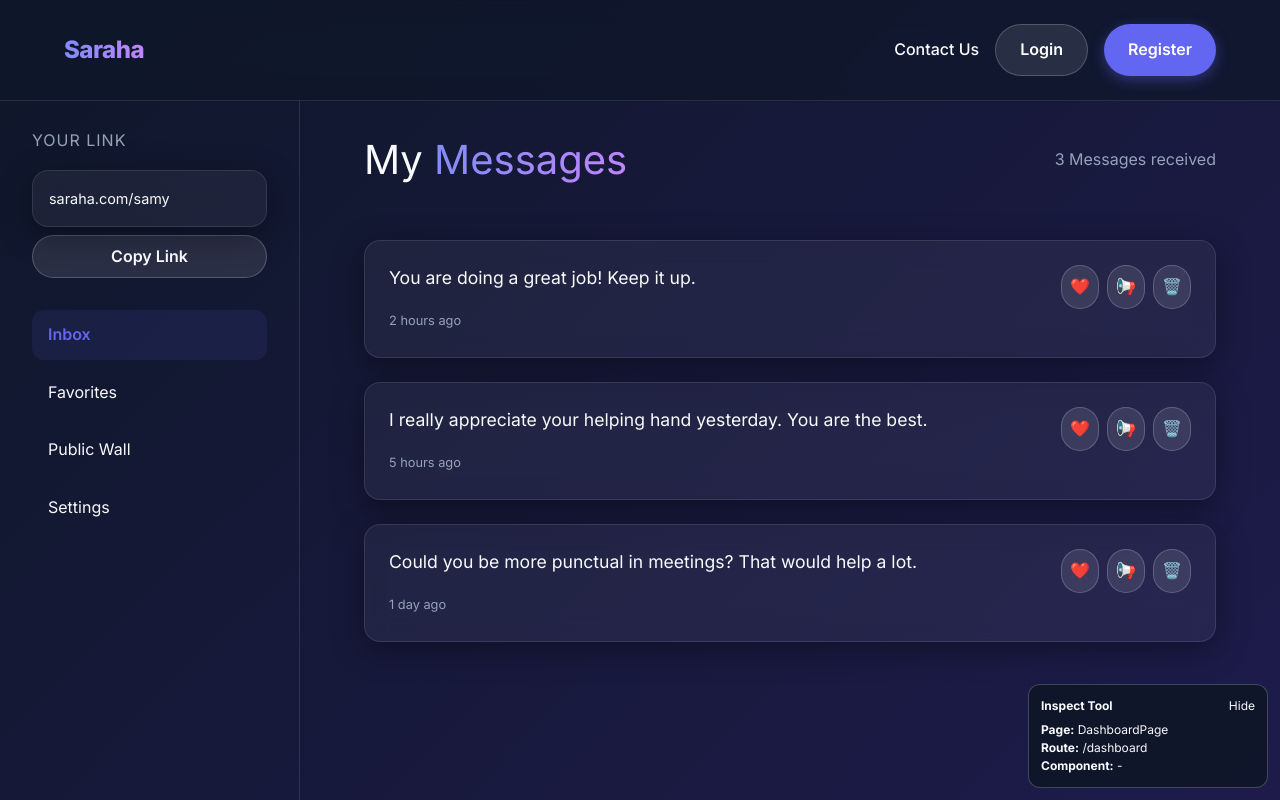
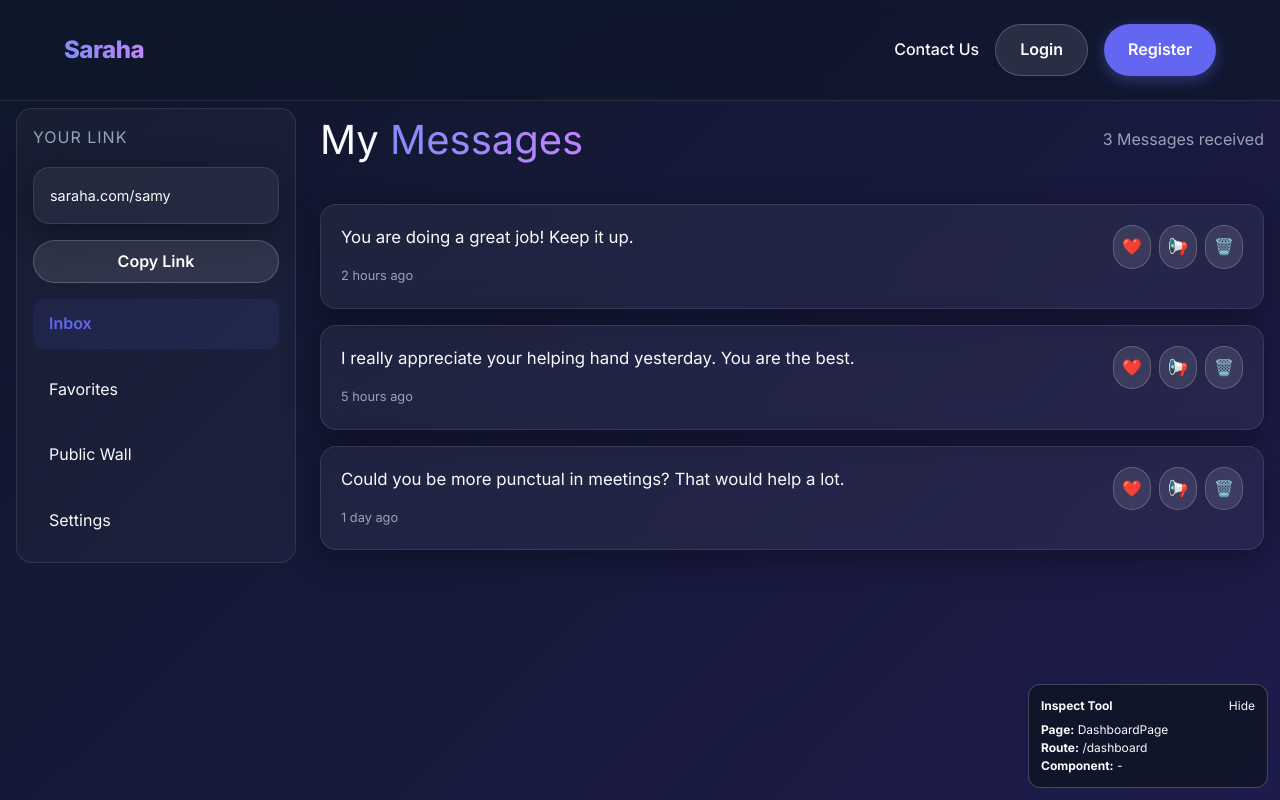
Before and after one commit to SamyShaawat/Saraha, a React (Vite) app in the folder apps/frontend/: page /dashboard in a window 1280 px wide. Built offline with nearby package versions, Linux system fonts and the light colour scheme.

Commit message:
feat(ui): construct modular dashboard views

```diff
--- /dev/null
+++ b/apps/frontend/src/app/components/dashboard/DashboardHeader.tsx
@@ -0,0 +1,14 @@
+import React from 'react';
+
+export function DashboardHeader({ totalMessages }: { totalMessages: number }) {
+  return (
+    <header style={{ marginBottom: '2rem', display: 'flex', justifyContent: 'space-between', alignItems: 'center', flexWrap: 'wrap', gap: '0.75rem' }}>
+      <h1 style={{ fontSize: 'clamp(1.8rem, 4vw, 2.5rem)' }}>
+        My <span className="gradient-text">Messages</span>
+      </h1>
+      <div style={{ color: 'var(--text-muted)' }}>{totalMessages} Messages received</div>
+    </header>
+  );
+}
+
+export default DashboardHeader;
--- /dev/null
+++ b/apps/frontend/src/app/components/dashboard/DashboardSidebar.tsx
@@ -0,0 +1,36 @@
+import React from 'react';
+import { Link } from 'react-router-dom';
+import { inspectProps } from '../../features/shared/utils/inspect';
+
+export function DashboardSidebar() {
+  return (
+    <aside {...inspectProps('DashboardPage.Sidebar')} className="sidebar-panel responsive-stack">
+      <div className="responsive-stack">
+        <h3 style={{ fontSize: '1rem', color: 'var(--text-muted)', textTransform: 'uppercase', letterSpacing: '1px' }}>Your Link</h3>
+        <div className="glass-panel" style={{ padding: '1rem', fontSize: '0.9rem', wordBreak: 'break-all' }}>
+          saraha.com/samy
+        </div>
+        <button className="btn btn-glass" style={{ width: '100%', padding: '0.5rem' }}>
+          Copy Link
+        </button>
+      </div>
+
+      <nav {...inspectProps('DashboardPage.SidebarNav')} className="responsive-stack">
+        <Link to="/dashboard" style={{ padding: '0.75rem 1rem', borderRadius: 'var(--radius-md)', background: 'rgba(99, 102, 241, 0.1)', color: 'var(--primary-color)', fontWeight: 600 }}>
+          Inbox
+        </Link>
+        <Link to="/favorites" style={{ padding: '0.75rem 1rem', borderRadius: 'var(--radius-md)' }}>
+          Favorites
+        </Link>
+        <Link to="/public-messages" style={{ padding: '0.75rem 1rem', borderRadius: 'var(--radius-md)' }}>
+          Public Wall
+        </Link>
+        <Link to="/settings" style={{ padding: '0.75rem 1rem', borderRadius: 'var(--radius-md)' }}>
+          Settings
+        </Link>
+      </nav>
+    </aside>
+  );
+}
+
+export default DashboardSidebar;
--- /dev/null
+++ b/apps/frontend/src/app/components/dashboard/MessageList.tsx
@@ -0,0 +1,46 @@
+import React from 'react';
+import { inspectProps } from '../../features/shared/utils/inspect';
+
+export type DashboardMessage = {
+  id: string;
+  content: string;
+  date: string;
+};
+
+function MessageCard({ content, date, id }: DashboardMessage) {
+  return (
+    <div
+      {...inspectProps('DashboardPage.MessageCard', { messageId: id })}
+      className="glass-panel animate-fade-in-up"
+      style={{ padding: '1.25rem', display: 'flex', justifyContent: 'space-between', alignItems: 'flex-start', gap: '1rem', flexWrap: 'wrap' }}
+    >
+      <div style={{ flex: 1, minWidth: '220px' }}>
+        <p style={{ fontSize: '1.05rem', marginBottom: '0.75rem', lineHeight: '1.5' }}>{content}</p>
+        <span style={{ fontSize: '0.8rem', color: 'var(--text-muted)' }}>{date}</span>
+      </div>
+      <div style={{ display: 'flex', gap: '0.5rem' }}>
+        <button className="btn btn-glass" style={{ padding: '0.5rem' }}>
+          ❤️
+        </button>
+        <button className="btn btn-glass" style={{ padding: '0.5rem' }}>
+          📢
+        </button>
+        <button className="btn btn-glass" style={{ padding: '0.5rem' }}>
+          🗑️
+        </button>
+      </div>
+    </div>
+  );
+}
+
+export function DashboardMessageList({ messages }: { messages: DashboardMessage[] }) {
+  return (
+    <section {...inspectProps('DashboardPage.MessageList')} className="responsive-stack">
+      {messages.map((msg) => (
+        <MessageCard key={msg.id} id={msg.id} content={msg.content} date={msg.date} />
+      ))}
+    </section>
+  );
+}
+
+export default DashboardMessageList;
--- a/apps/frontend/src/app/pages/Dashboard.tsx
+++ b/apps/frontend/src/app/pages/Dashboard.tsx
@@ -1,71 +1,27 @@
 import React from 'react';
-import Navbar from '../components/Navbar';
-import { Link } from 'react-router-dom';
+import PageShell from '../components/PageShell';
 import { inspectProps } from '../features/shared/utils/inspect';
+import { DashboardSidebar } from '../components/dashboard/DashboardSidebar';
+import { DashboardHeader } from '../components/dashboard/DashboardHeader';
+import { DashboardMessageList } from '../components/dashboard/MessageList';
 
 const MOCK_MESSAGES = [
-  { id: '1', content: 'You are doing a great job! Keep it up.', date: '2 hours ago', isFavorite: false },
-  { id: '2', content: 'I really appreciate your helping hand yesterday. You are the best.', date: '5 hours ago', isFavorite: true },
-  { id: '3', content: 'Could you be more punctual in meetings? That would help a lot.', date: '1 day ago', isFavorite: false },
+  { id: '1', content: 'You are doing a great job! Keep it up.', date: '2 hours ago' },
+  { id: '2', content: 'I really appreciate your helping hand yesterday. You are the best.', date: '5 hours ago' },
+  { id: '3', content: 'Could you be more punctual in meetings? That would help a lot.', date: '1 day ago' },
 ];
 
 export function Dashboard() {
   return (
-    <div {...inspectProps('DashboardPage')}>
-      <Navbar />
-      <div {...inspectProps('DashboardPage.Layout')} style={{ display: 'flex', minHeight: '100vh', paddingTop: '6rem' }}>
-
-        {/* Sidebar */}
-        <div {...inspectProps('DashboardPage.Sidebar')} style={{
-          width: '300px',
-          borderRight: '1px solid var(--glass-border)',
-          padding: '2rem',
-          display: 'flex',
-          flexDirection: 'column',
-          gap: '2rem'
-        }}>
-          <div>
-            <h3 style={{ fontSize: '1rem', color: 'var(--text-muted)', marginBottom: '1rem', textTransform: 'uppercase', letterSpacing: '1px' }}>Your Link</h3>
-            <div className="glass-panel" style={{ padding: '1rem', fontSize: '0.9rem', wordBreak: 'break-all' }}>
-               saraha.com/samy
-            </div>
-            <button className="btn btn-glass" style={{ width: '100%', marginTop: '0.5rem', padding: '0.5rem' }}>Copy Link</button>
-          </div>
-
-          <nav {...inspectProps('DashboardPage.SidebarNav')} style={{ display: 'flex', flexDirection: 'column', gap: '0.5rem' }}>
-             <Link to="/dashboard" style={{ padding: '0.75rem 1rem', borderRadius: 'var(--radius-md)', background: 'rgba(99, 102, 241, 0.1)', color: 'var(--primary-color)', fontWeight: 600 }}>Inbox</Link>
-             <Link to="/favorites" style={{ padding: '0.75rem 1rem', borderRadius: 'var(--radius-md)', color: 'var(--text-main)' }}>Favorites</Link>
-             <Link to="/public-messages" style={{ padding: '0.75rem 1rem', borderRadius: 'var(--radius-md)', color: 'var(--text-main)' }}>Public Wall</Link>
-             <Link to="/settings" style={{ padding: '0.75rem 1rem', borderRadius: 'var(--radius-md)', color: 'var(--text-main)' }}>Settings</Link>
-          </nav>
-        </div>
-
-        {/* Main Content */}
-        <div {...inspectProps('DashboardPage.Content')} style={{ flex: 1, padding: '2rem 4rem' }}>
-          <header style={{ marginBottom: '3rem', display: 'flex', justifyContent: 'space-between', alignItems: 'center' }}>
-             <h1 style={{ fontSize: '2.5rem' }}>My <span className="gradient-text">Messages</span></h1>
-             <div style={{ color: 'var(--text-muted)' }}>{MOCK_MESSAGES.length} Messages received</div>
-          </header>
-
-          <div {...inspectProps('DashboardPage.MessageList')} style={{ display: 'flex', flexDirection: 'column', gap: '1.5rem' }}>
-            {MOCK_MESSAGES.map((msg) => (
-              <div {...inspectProps('DashboardPage.MessageCard', { messageId: msg.id })} key={msg.id} className="glass-panel animate-fade-in-up" style={{ padding: '1.5rem', display: 'flex', justifyContent: 'space-between', alignItems: 'flex-start' }}>
-                <div style={{ flex: 1 }}>
-                   <p style={{ fontSize: '1.1rem', marginBottom: '1rem', lineHeight: '1.5' }}>{msg.content}</p>
-                   <span style={{ fontSize: '0.8rem', color: 'var(--text-muted)' }}>{msg.date}</span>
-                </div>
-                <div style={{ display: 'flex', gap: '0.5rem' }}>
-                   <button className="btn btn-glass" style={{ padding: '0.5rem' }}>❤️</button>
-                   <button className="btn btn-glass" style={{ padding: '0.5rem' }}>📢</button>
-                   <button className="btn btn-glass" style={{ padding: '0.5rem' }}>🗑️</button>
-                </div>
-              </div>
-            ))}
-          </div>
-        </div>
-
+    <PageShell pageName="DashboardPage" contentName="DashboardPage.Layout" maxWidth="1280px">
+      <div className="dashboard-layout">
+        <DashboardSidebar />
+        <section {...inspectProps('DashboardPage.Content')} style={{ minWidth: 0 }}>
+          <DashboardHeader totalMessages={MOCK_MESSAGES.length} />
+          <DashboardMessageList messages={MOCK_MESSAGES} />
+        </section>
       </div>
-    </div>
+    </PageShell>
   );
 }
 
```
